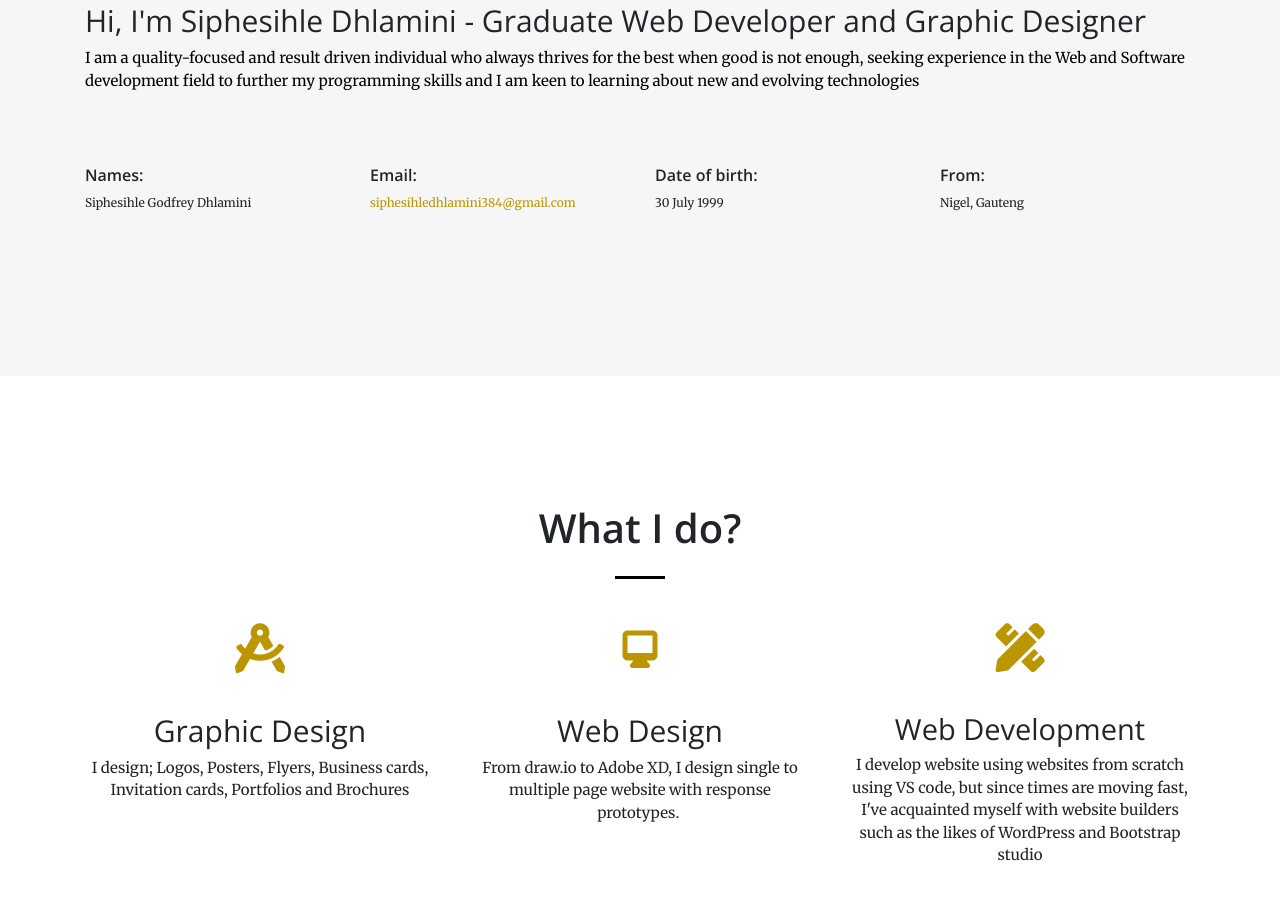
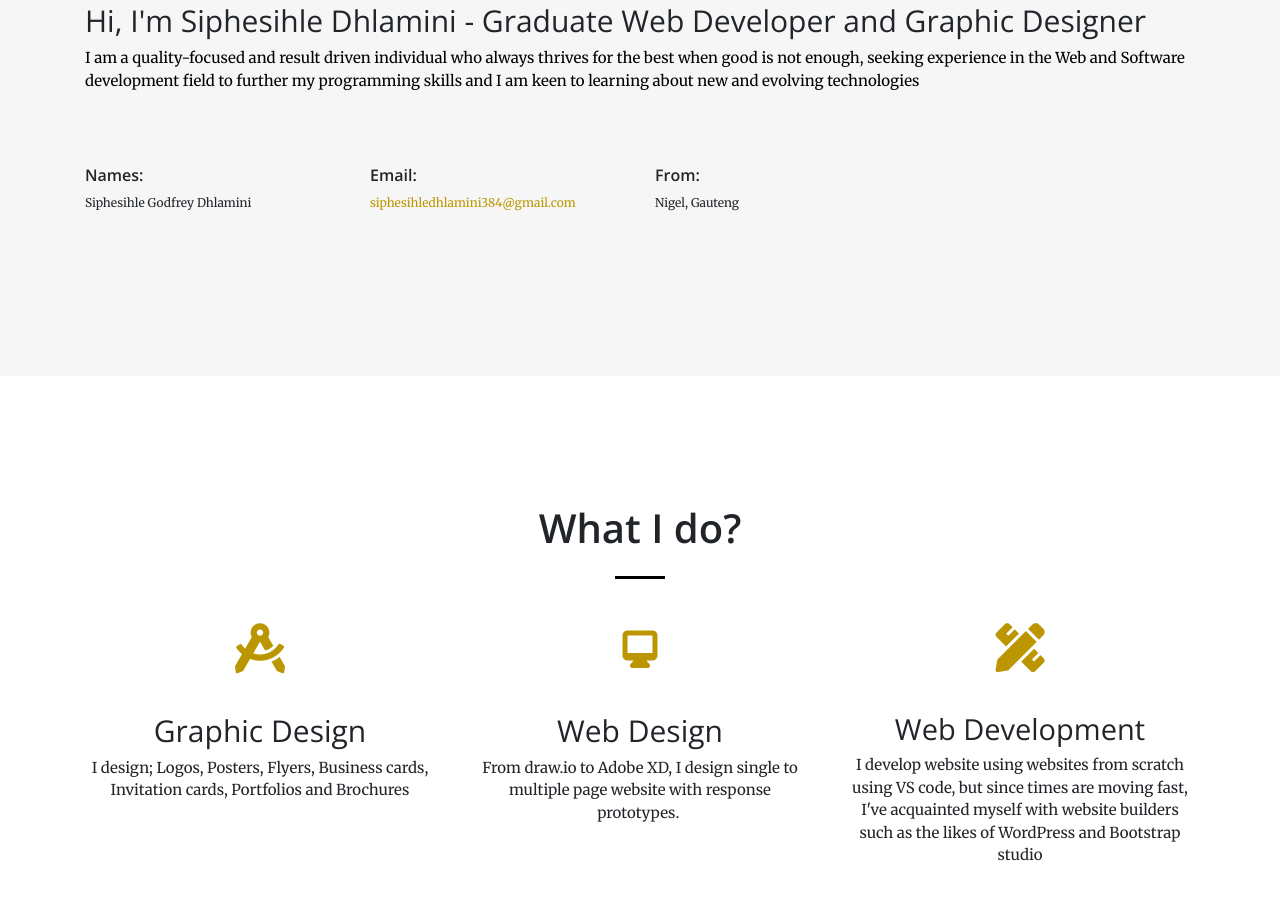
Before and after one commit to SiphesihleDhlamini/blueportfolio, a plain HTML site: page index.html in a window 1280 px wide. Shown: the part 1058-1958 px from the top of the page. Drawn offline with nearby package versions, Linux system fonts and the light colour scheme.

Commit message:
Update index.html

```diff
--- a/index.html
+++ b/index.html
@@ -61,10 +61,7 @@
                             <h1 id="h1-about" style="text-align: left;">Email:</h1>
                             <p id="p-about" style="text-align: left;"><a id="email-link" href="#siphesihledhlamini384@gmail.com" style="text-align: left;">siphesihledhlamini384@gmail.com</a></p>
                         </div>
-                        <div class="col-md-3">
-                            <h1 id="h1-about" style="text-align: left;">Date of birth:</h1>
-                            <p id="p-about" style="text-align: left;">30 July 1999</p>
-                        </div>
+
                         <div class="col-md-3">
                             <h1 id="h1-about" style="text-align: left;">From:</h1>
                             <p id="p-about" style="text-align: left;">Nigel, Gauteng</p>
```
